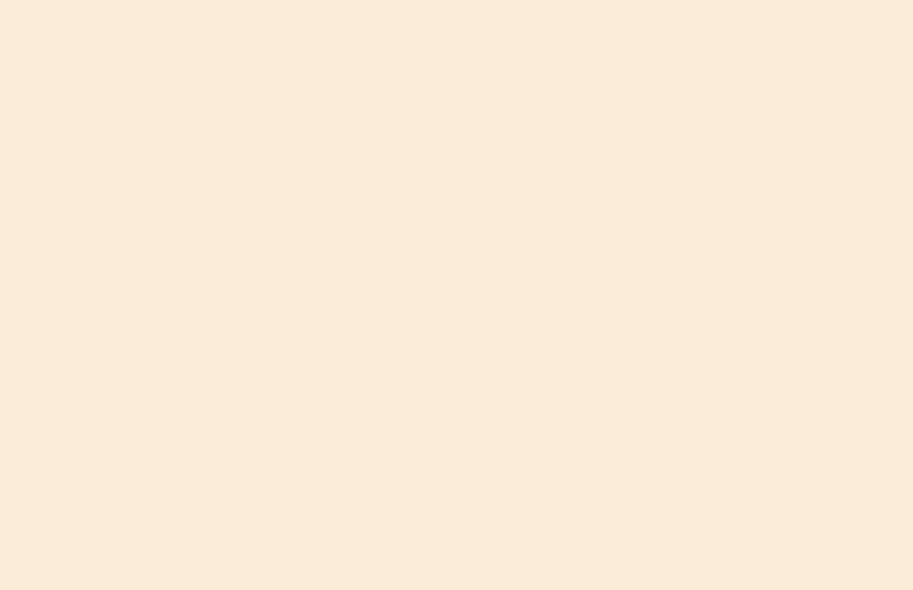
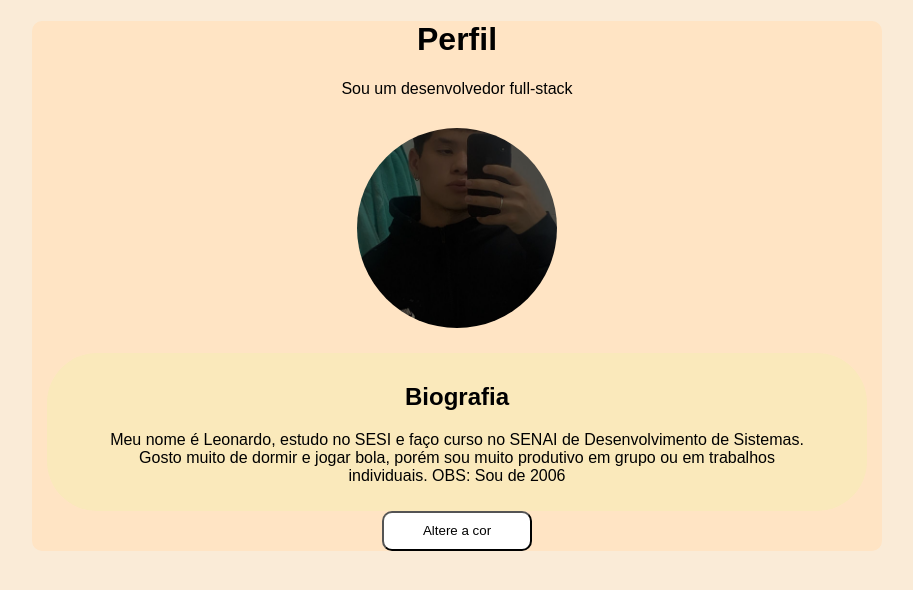
Before and after one commit to leopuffzinho/perfilgit, a plain HTML site: page index.html in a window 1280 px wide. Shown: the whole page, without its empty margins (183-1096 px from the left). Drawn offline with Linux system fonts and the light colour scheme.

Commit message:
Botão pronto

```diff
--- a/assets/main.js
+++ b/assets/main.js
@@ -0,0 +1,4 @@
+document.addEventListener( "click" , Mudarcor );
+function Mudarcor ( e ){
+    document.body.style.backgroundColor = 'purple'
+}
--- a/assets/style.css
+++ b/assets/style.css
@@ -1,4 +1,5 @@
 body {
+    font-family: Arial, Helvetica, sans-serif;
     background-color: antiquewhite;
 }
 main {
@@ -6,19 +7,16 @@ main {
     width: 850px;
     margin: 0 auto;
     background-color: bisque;
+    border-radius: 10px;
 }
 .sobre-mim {
     background-color: rgb(250, 233, 187);
     padding: 10px 60px;
     border-radius: 50px;
     margin-top: 25px;
-}
-.detalhes>span {
-    display: block;
-    margin-top: 8px;
-}
-.detalhes {
-    margin-top: 25px;
+    width: 700px;
+    margin-left: 15px;
+
 }
 figure {
     width: 200px;
@@ -33,3 +31,9 @@ img {
     width: 100%;
     object-fit: cover;
 }
+.botao {
+    border-radius: 10px;
+    background-color: white;
+   width: 150px;
+   height: 40px;
+}
--- a/index.html
+++ b/index.html
@@ -1,12 +1,25 @@
 <!DOCTYPE html>
-<html lang="en">
+<html lang="pt-br">
 <head>
     <meta charset="UTF-8">
     <meta name="viewport" content="width=device-width, initial-scale=1.0">
     <link rel="stylesheet" href="assets/style.css">
+    <script src="assets/main.js"></script>
     <title>Perfil</title>
 </head>
 <body>
-    <script src="assets/main.js"></script>
+    <main>
+        <h1>Perfil</h1>
+        <span>Sou um desenvolvedor full-stack</span>
+        <figure>
+            <img src="assets/WhatsApp Image 2023-07-27 at 08.29.23.jpeg" alt="Foto do leo">
+        </figure>
+        <article class="sobre-mim">
+            <h2>Biografia</h2>
+            <p>Meu nome é Leonardo, estudo no SESI e faço curso no SENAI de Desenvolvimento de Sistemas. Gosto muito de dormir e jogar bola, porém sou muito produtivo em grupo ou em trabalhos individuais. OBS: Sou de 2006
+            </p>
+        </article>
+        <button onclick="Mudarcor()" class="botao">Altere a cor</button>
+    </main>
 </body>
 </html>
```
Also changed, not shown: assets/WhatsApp Image 2023-07-27 at 08.29.23.jpeg (added).
